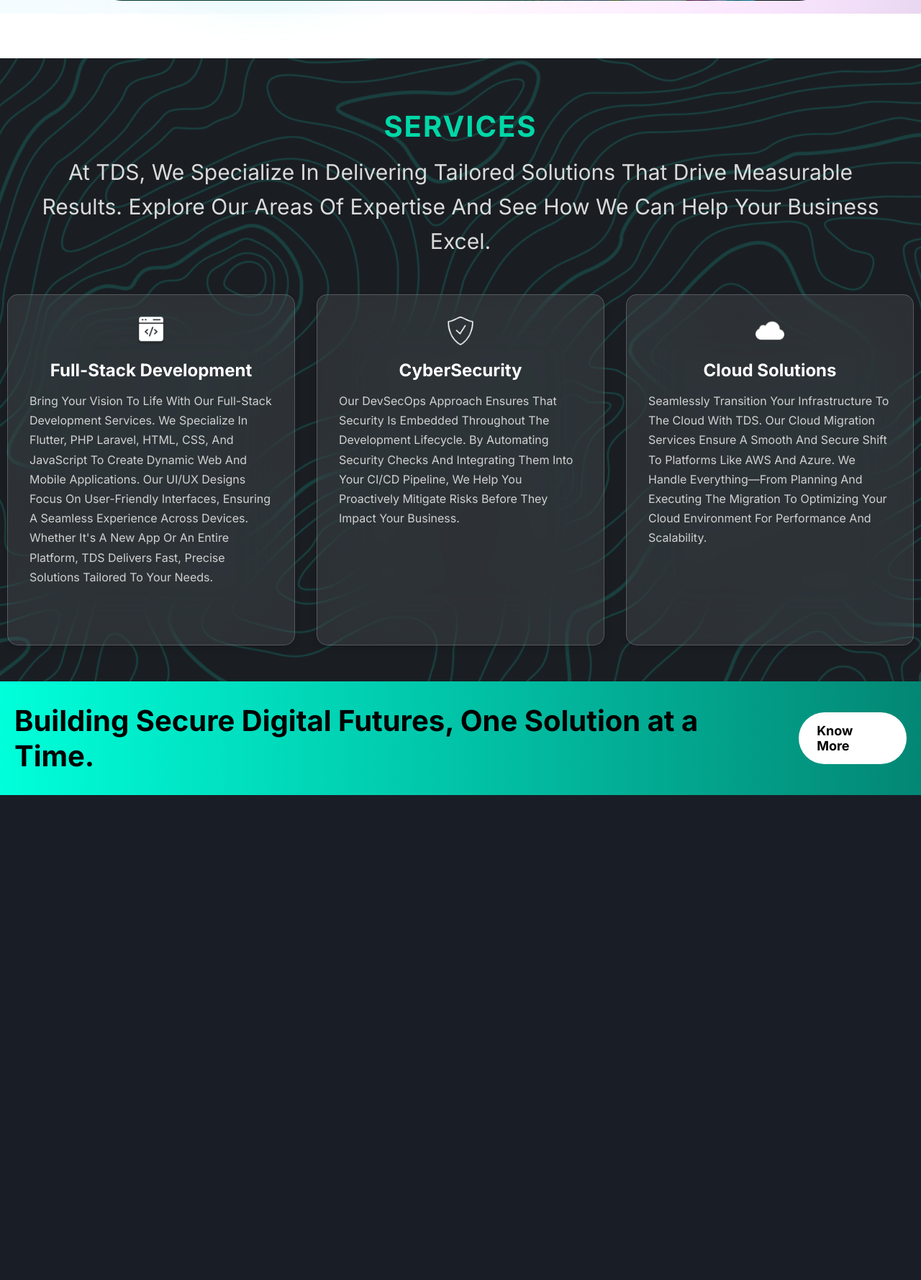
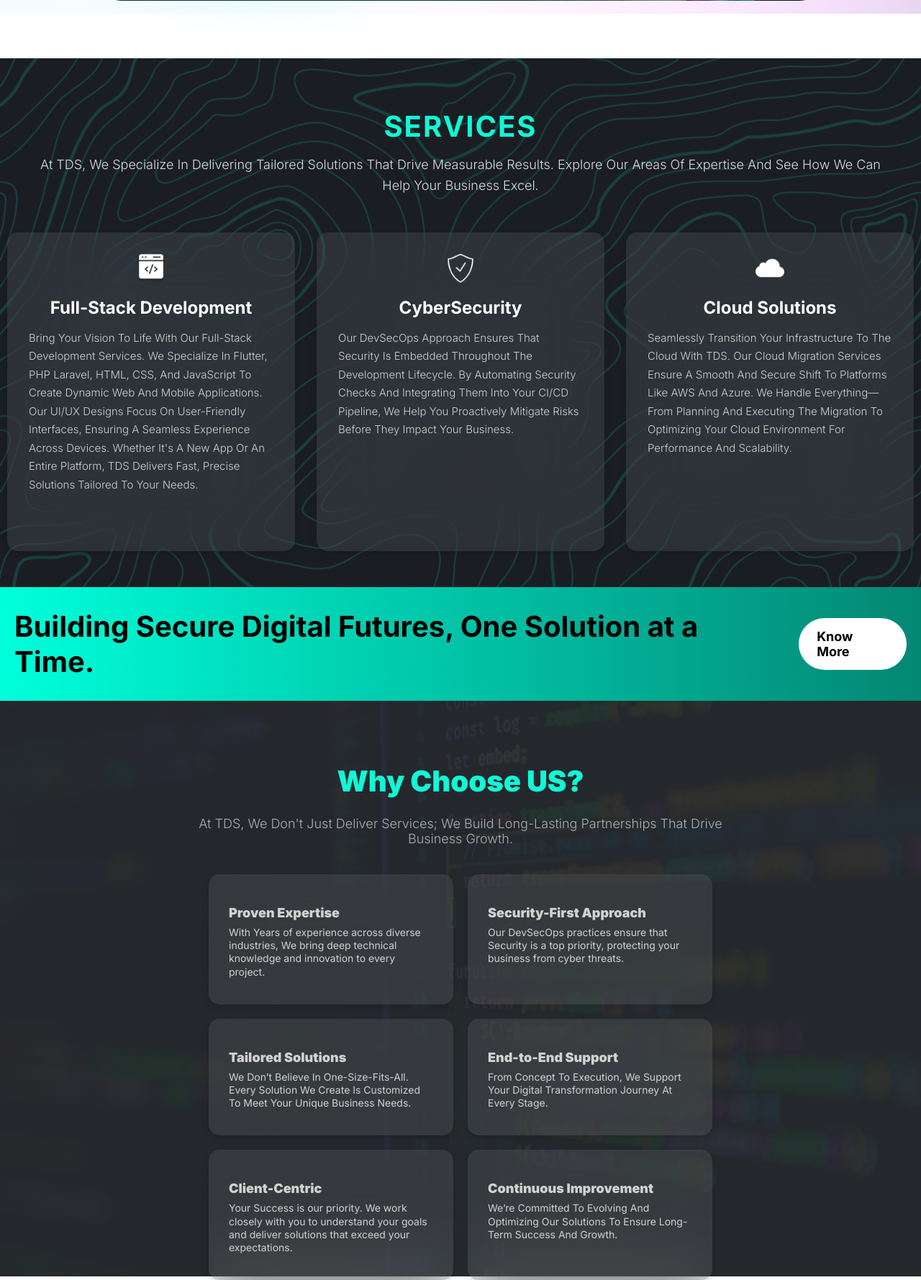
Before and after one commit to Hatim-kassas/Project-TriadDevSecure, a PHP site: page / in a window 1280 px wide. Shown: the part 1643-3422 px from the top of the page at 72% size. Before the commit the page ends 2748 px from the top, so only its background shows below. Run offline with PHP 8.4, Linux system fonts and the light colour scheme.

Commit message:
update 10/26/2024

```diff
--- a/index.html
+++ b/index.html
@@ -11,7 +11,7 @@
     </head>
     <body>
         <main>
-            <section class="main-section">
+            <section class="main-section" id="home">
                 <header>
                     <nav class="navbar">
                         <!-- Logo Section -->
@@ -56,8 +56,8 @@
                         <img src="assets/images/vector/vector.png" alt="Vector Image">
                     </div>
                     <div class="text-content">
-                        <p class="welcome-title">Welcome To TriadDevSecure</p>
-                        <h1>Seamless Development<br>Strong Security</h1>
+                        <p class="welcome-title" id="welcome-title-id">Welcome To TriadDevSecure</p>
+                        <h1 class="title-SDSS">Seamless Development<br>Strong Security</h1>
                         <div class="welcome-text">
                             <p class="description">We Empower Businesses To Thrive In The Digital Age</p>
                             <p class="description">With Cutting-Edge Solutions, From Intuitive User</p>
@@ -82,7 +82,7 @@
             </section>
 
 
-            <section class="services">
+            <section class="services" id="services">
                 <div class="container">
                     <h2>SERVICES</h2>
                     <p>At TDS, We Specialize In Delivering Tailored Solutions That Drive Measurable Results. Explore Our Areas Of Expertise And See How We Can Help Your Business Excel.</p>
@@ -113,8 +113,39 @@
                 </div>
             </section>
 
+            <section class="Section-Why-Choose-US" id="ChooseUS">
+                <div class="Dev-Why-Choose-US">
+                    <h1 class="title-why-choose-us">Why Choose US?</h1>
+                    <p class="paragh-at-tds">At TDS, We Don't Just Deliver Services; We Build Long-Lasting Partnerships That Drive <br> Business Growth.</p>
+                    <div class="cards-us">
+                        <div class="card-second-section">
+                            <h3>Proven Expertise</h3>
+                            <p>With Years of experience across diverse industries, We bring deep technical knowledge and innovation to every project.</p>
+                        </div>
+                        <div class="card-second-section">
+                            <h3>Security-First Approach</h3>
+                            <p>Our DevSecOps practices ensure that Security is a top priority, protecting your business from cyber threats.</p>
+                        </div>
+                        <div class="card-second-section">
+                            <h3>Tailored Solutions</h3>
+                            <p>We Don’t Believe In One-Size-Fits-All. Every Solution We Create Is Customized To Meet Your Unique Business Needs.</p>
+                        </div>
 
-
+                        <div class="card-second-section">
+                            <h3>End-to-End Support</h3>
+                            <p>From Concept To Execution, We Support Your Digital Transformation Journey At Every Stage.</p>
+                        </div>
+                        <div class="card-second-section">
+                            <h3>Client-Centric</h3>
+                            <p>Your Success is our priority. We work closely with you to understand your goals and deliver solutions that exceed your expectations.</p>
+                        </div>
+                        <div class="card-second-section">
+                            <h3>Continuous Improvement</h3>
+                            <p>We’re Committed To Evolving And Optimizing Our Solutions To Ensure Long-Term Success And Growth.</p>
+                        </div>
+                    </div>
+                </div>
+            </section>
 
         </main>
 
--- a/style.css
+++ b/style.css
@@ -42,6 +42,7 @@
     top: 0;
     transition: background-color 0.4s ease-in-out;
     padding-left: 30px;
+    z-index: 1000;
 }
 
 .navbar.scrolled {
@@ -170,6 +171,26 @@
 
 }
 
+@media (max-width: 1440px){
+    .nav-links li {
+        margin-left: 12px;
+    }
+
+    div .text-content p.welcome-title{
+        font-size: 28px;
+    }
+
+    div .text-content p{
+        font-size: 18px;
+    }
+
+    div .text-content h1.title-SDSS{
+        font-size: 47px;
+    }
+
+}
+
+
 
 /* main section css style (start here) */
 .main-section {
@@ -218,7 +239,7 @@
     font-weight: 700;
     line-height: 1.25;
     color: transparent;
-    background: linear-gradient(90deg, #CAFFF7,#12F7D6 );
+    background: linear-gradient(250deg, #CAFFF7,#12F7D6 );
     -webkit-background-clip: text;
     background-clip: text;
     margin-bottom: 14px;
@@ -447,7 +468,8 @@
 
 .services h2 {
     font-size: 40px;
-    color: #00d7a7;
+    font-weight: 900;
+    color: var(--secondary-color);
     margin-bottom: 15px;
     font-family: "Inter", sans-serif;
     letter-spacing: 2px;
@@ -456,7 +478,8 @@
 }
 
 .services p {
-    font-size: 30px;
+    font-size: 18px;
+    font-weight: 300;
     margin-bottom: 50px;
     max-width: 1200px;
     margin-left: auto;
@@ -482,7 +505,6 @@
     background: rgba(217, 217, 217, 0.1);
     backdrop-filter: blur(40px);
     transition: transform 0.3s ease, background 0.3s ease;
-    border: 1px solid rgba(255, 255, 255, 0.2);
     box-shadow: 0 4px 10px rgba(0, 0, 0, 0.15);
     display: flex;
     flex-direction: column;
@@ -506,8 +528,9 @@
 }
 
 .card p {
-    font-size: 16px;
+    font-size: 15px;
     line-height: 1.7;
+    font-weight: 300;
     color: #d1d1d1;
     font-family: "Inter", sans-serif;
 }
@@ -616,3 +639,96 @@
         font-size: 14px;
     }
 }
+
+/* Why Choose US Section */
+
+section.Section-Why-Choose-US {
+    position: relative;
+    height: 100vh;
+    width: 100vw;
+    background: url('assets/images/Background/why_choose_us.png') no-repeat center;
+    background-size: cover;
+    display: flex;
+    align-items: flex-start;
+    justify-content: center;
+    padding-top: 87px;
+}
+
+section.Section-Why-Choose-US::before {
+    content: '';
+    position: absolute;
+    top: 0;
+    left: 0;
+    height: 100%;
+    width: 100%;
+    background-color: rgba(26, 30, 35, 0.9);
+    z-index: 1;
+}
+
+section.Section-Why-Choose-US div.Dev-Why-Choose-US {
+    position: relative;
+    z-index: 2;
+    display: flex;
+    flex-direction: column;
+    align-items: center;
+    justify-content: flex-start;
+    text-align: center;
+    padding: 0 12%;
+}
+
+div h1.title-why-choose-us{
+   font-size: 40px;
+   font-weight: 900;
+   font-family: "Inter", sans-serif;
+   color: var(--secondary-color);
+}
+div p.paragh-at-tds{
+   margin-top: 24px;
+   font-size: 18px;
+   max-width: 1200px;
+   font-weight: 300;
+   font-family: "Inter", sans-serif;
+   color: rgb(174, 174, 174);
+   margin-bottom: 4%;
+}
+
+.cards-us {
+    display: flex;
+    justify-content: center;
+    gap: 20px;
+    flex-wrap: wrap;
+}
+
+div.card-second-section {
+    padding: 36px 28px;
+    border-radius: 15px;
+    width: 340px;
+    text-align: left;
+    background: rgba(217, 217, 217, 0.1);
+    backdrop-filter: blur(40px);
+    transition: transform 0.3s ease, background 0.3s ease;
+    box-shadow: 0 4px 10px rgba(0, 0, 0, 0.15);
+    display: flex;
+    flex-direction: column;
+    align-items: flex-start;
+}
+
+.card-second-section h3 {
+    font-size: 18px;
+    font-weight: 900;
+    line-height: 2.0;
+    color: #d1d1d1;
+    font-family: "Inter", sans-serif;
+}
+
+.card-second-section p {
+    font-size: 14px;
+    line-height: 1.3;
+    color: #d1d1d1;
+    font-family: "Inter", sans-serif;
+}
+
+.card-second-section:hover{
+    transform: scale(1.07);
+    background: rgba(217, 217, 217, 0.2);
+}
```
